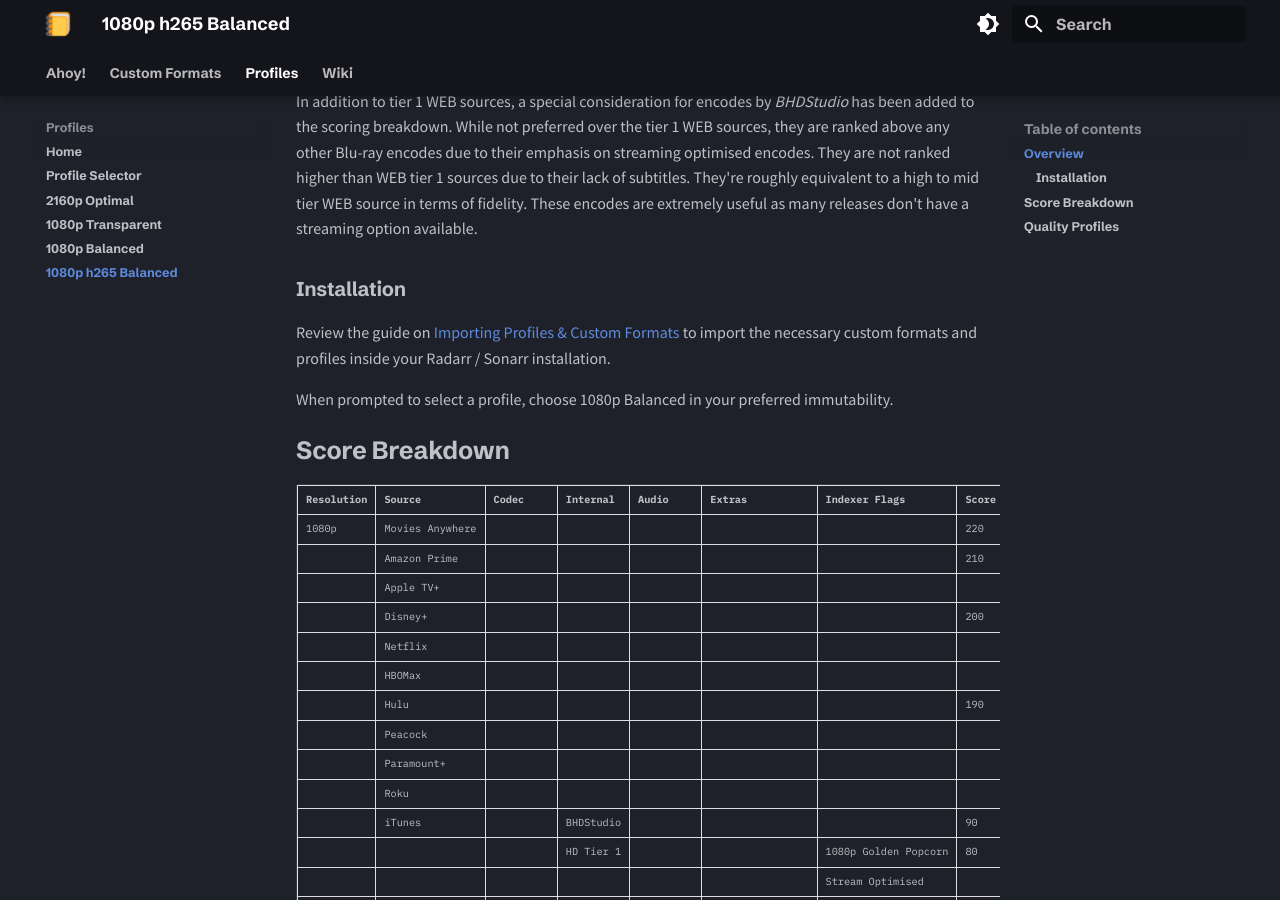
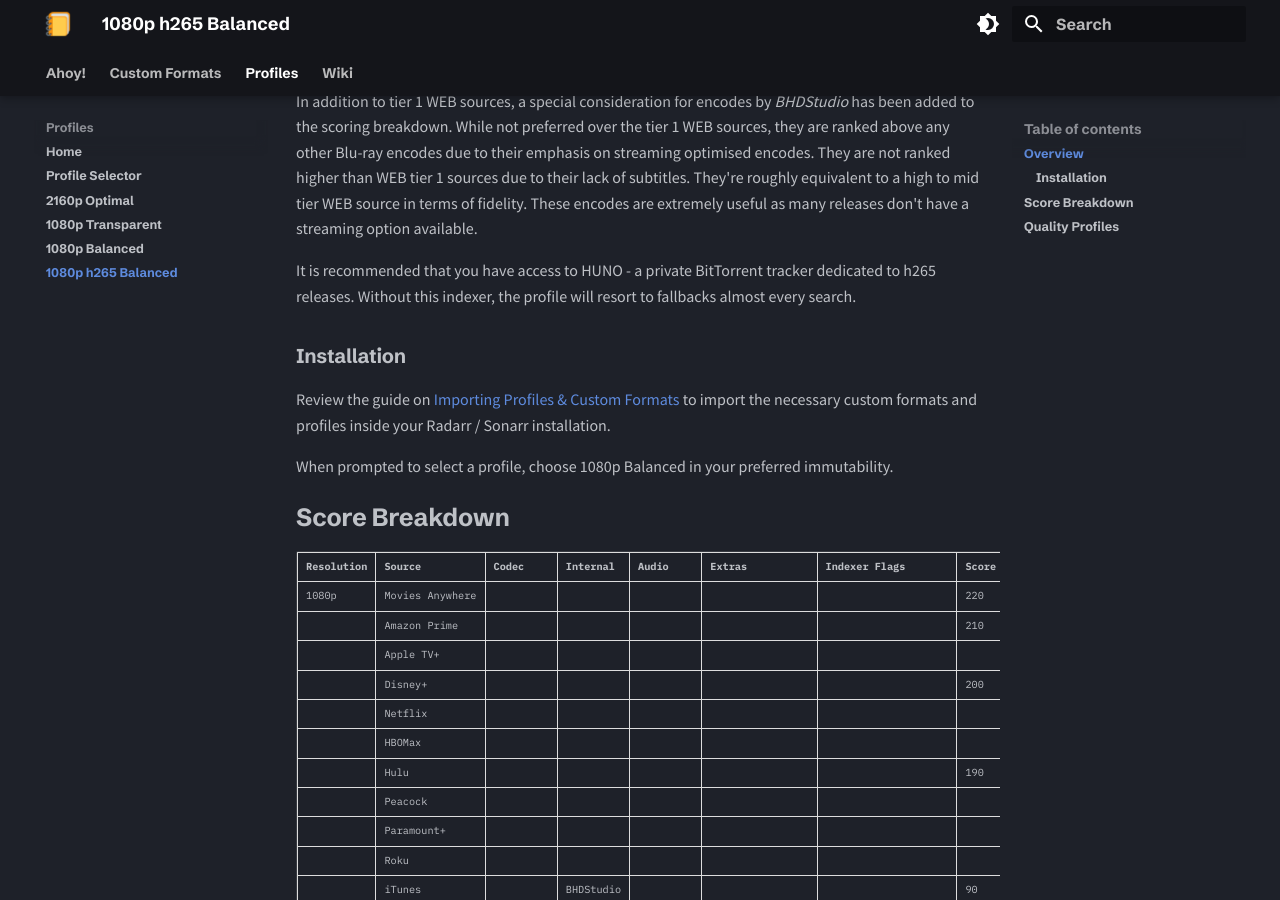
Before and after one commit to santiagosayshey/website, an MkDocs documentation site: the page built from docs/Profiles/1080p h265 Balanced.md, in a window 1280 px wide and 900 px high, scrolled down 375 px. Built offline with MkDocs 1.6.1 and Material for MkDocs 9.7.7, drawn with Linux system fonts in a browser that asks for light colours.

Commit message:
added disclaimer for h265 balanced

```diff
--- a/docs/Profiles/1080p h265 Balanced.md
+++ b/docs/Profiles/1080p h265 Balanced.md
@@ -9,6 +9,8 @@
 This profile prioritises high quality WEB sources i.e. Movies Anywhere, Amazon and APTV, with fallbacks to lower tier WEB sources - Netflix, Hulu, etc. After the weakest WEB sources, it uses the same release group ranking to find transparent encodes, then SD remuxes and encodes if nothing else is available. h265 is preferred, with fallback to x264 when not available.
 
 In addition to tier 1 WEB sources, a special consideration for encodes by *BHDStudio* has been added to the scoring breakdown. While not preferred over the tier 1 WEB sources, they are ranked above any other Blu-ray encodes due to their emphasis on streaming optimised encodes. They are not ranked higher than WEB tier 1 sources due to their lack of subtitles. They're roughly equivalent to a high to mid tier WEB source in terms of fidelity. These encodes are extremely useful as many releases don't have a streaming option available.
+
+It is recommended that you have access to HUNO - a private BitTorrent tracker dedicated to h265 releases. Without this indexer, the profile will resort to fallbacks almost every search.
 
 ### Installation
 
```
Also changed, not shown: docs/.obsidian/workspace.json.
